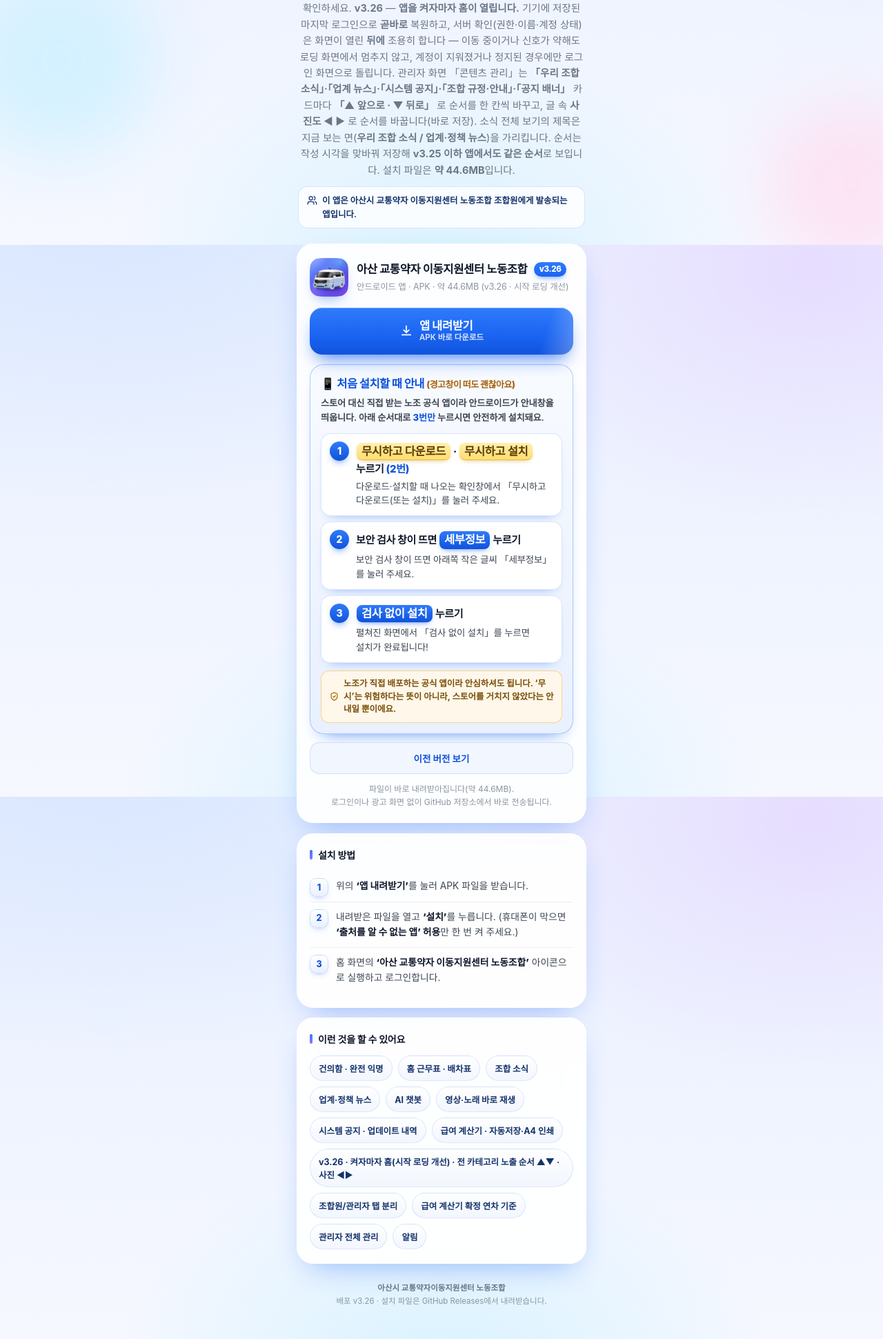
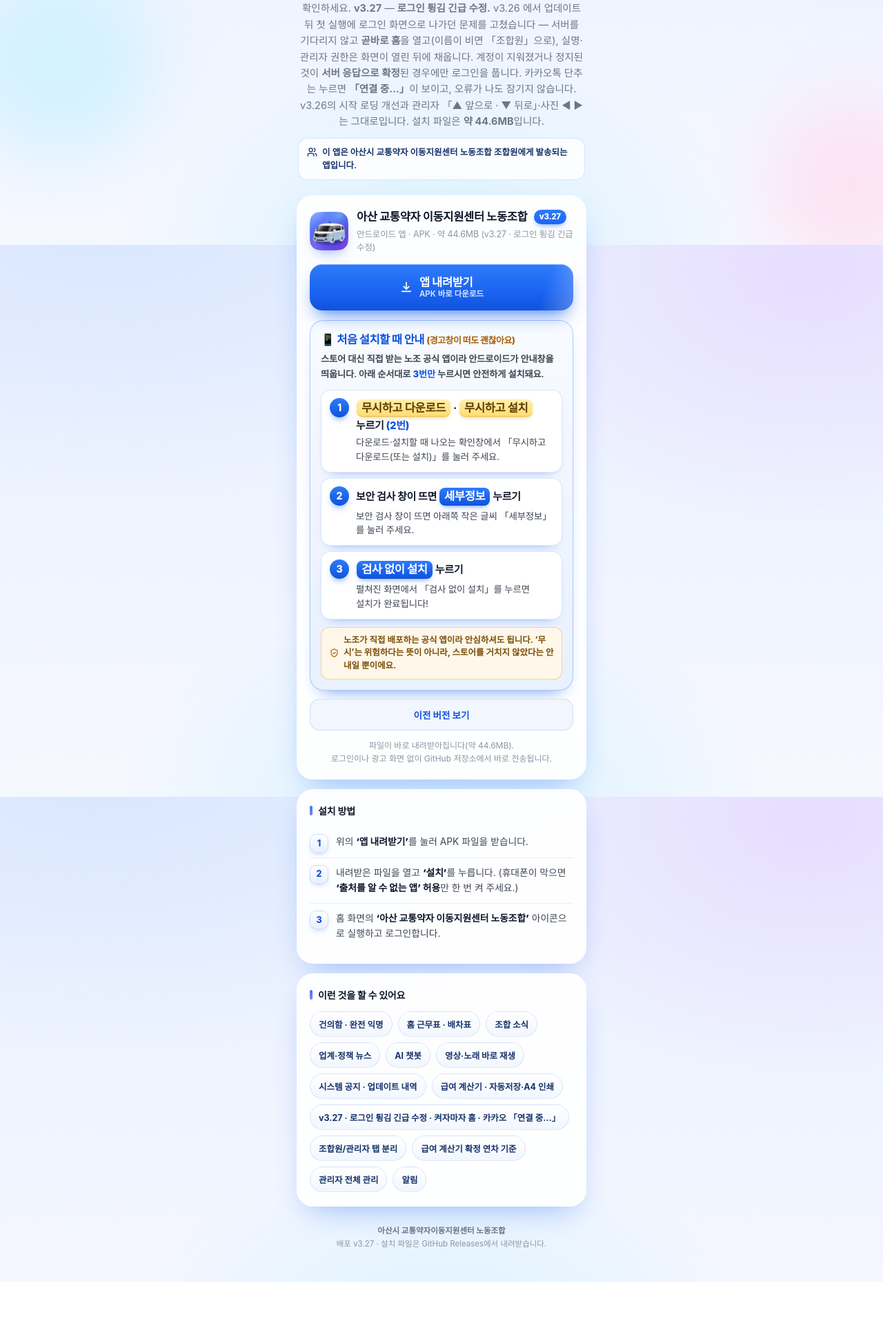
Before and after one commit to chlrhkdwns12-boop/asan-union-download, a plain HTML site: page index.html in a window 1280 px wide. Shown: the part 445-2386 px from the top of the page at 69% size. After the commit the page ends 2303 px from the top, so only its background shows below. Drawn offline with Linux system fonts and the light colour scheme.

Commit message:
v3.27 배포: 다운로드 페이지를 v3.27(로그인 튕김 긴급 수정 · 카카오 「연결 중…」 · 약 44.6MB)로 갱신

```diff
--- a/index.html
+++ b/index.html
@@ -4,11 +4,11 @@
 <meta charset="utf-8">
 <meta name="viewport" content="width=device-width, initial-scale=1, viewport-fit=cover">
 <title>아산시 교통약자이동지원센터 노동조합 공식 앱 · 설치 안내</title>
-<meta name="description" content="이 앱은 아산시 교통약자 이동지원센터 노동조합 조합원에게 발송되는 앱입니다. 건의함(완전 익명), 홈 1페이지(한 줄 인사·날씨 칩·배차표·근무표·조합 소식·바로보기·업계 뉴스·바로가기), 2페이지(익명 건의함·시스템 공지), 관리자 모드 3페이지(관리자 처리함·건의 상태 변경), 조합원 모드로 시작하는 홈, 급여 계산기(확정 연차 기준·자동저장·세부시간·A4 한 장 인쇄/PDF 저장·성명→사번·직급 「운전 주임」·연차로 읽는 근속 칸·호봉·근속 경고), 배차표↔근무표 좌우 넘김, 조합 규정·안내(관리자가 직접 수정), 사진 여러 장·카드 갤러리, 3D 둥둥 AI 챗봇, 카카오톡·당근 바로 열기까지, 조합원 명단·1:1 톡·새 톡 알림, 소식·뉴스·배차표 저장과 공유, 카카오톡 간편 로그인, 홈 화면 끝에서 끝까지 옮기는 AI 챗봇 단추, 유리가 살아 움직이는 1:1 톡방, 앱의 모든 소식·기사·규정을 아는 챗봇까지 한곳에서 확인하세요. 바탕이 파랑·분홍·민트 쓰리톤 오로라로 살아나고, 카드 테두리가 빛이 오는 쪽만 밝은 유리 림이 되며, 유리 광택이 세 겹으로 지나갑니다. 급여계산기의 「내 지난 명세서 저장·불러오기」로 그 달 입력값을 내 계정에만 저장하고, 회사가 준 원본 명세서 7건과 함께 불러와 바로 PDF로 저장합니다. 홈과 목록이 슬로우처럼 느려지던 문제를 고쳐 스크롤이 가볍고, 카드 사진은 첫 화면 여덟 장을 미리 풀어 바로 뜹니다. 급여계산기 「입력 초기화」가 동작하고, 1:1 톡 알림이 끊겨도 스스로 다시 붙습니다. v3.26에서는 앱을 켜자마자 홈이 열립니다(저장된 로그인으로 곧바로 복원하고, 서버 확인은 화면이 열린 뒤에 조용히). 관리자는 콘텐츠 관리의 모든 카테고리에서 「▲ 앞으로 · ▼ 뒤로」로 노출 순서를 바꾸고 글 속 사진도 ◀ ▶ 로 순서를 바꿀 수 있으며, 소식 전체 보기 제목이 지금 보는 면을 가리킵니다. v3.25의 소식 순서 바꾸기와 v3.24의 시작 안정화는 그대로이며, 설치 파일은 약 44.6MB입니다. (v3.26)">
+<meta name="description" content="이 앱은 아산시 교통약자 이동지원센터 노동조합 조합원에게 발송되는 앱입니다. 건의함(완전 익명), 홈 1페이지(한 줄 인사·날씨 칩·배차표·근무표·조합 소식·바로보기·업계 뉴스·바로가기), 2페이지(익명 건의함·시스템 공지), 관리자 모드 3페이지(관리자 처리함·건의 상태 변경), 조합원 모드로 시작하는 홈, 급여 계산기(확정 연차 기준·자동저장·세부시간·A4 한 장 인쇄/PDF 저장·성명→사번·직급 「운전 주임」·연차로 읽는 근속 칸·호봉·근속 경고), 배차표↔근무표 좌우 넘김, 조합 규정·안내(관리자가 직접 수정), 사진 여러 장·카드 갤러리, 3D 둥둥 AI 챗봇, 카카오톡·당근 바로 열기까지, 조합원 명단·1:1 톡·새 톡 알림, 소식·뉴스·배차표 저장과 공유, 카카오톡 간편 로그인, 홈 화면 끝에서 끝까지 옮기는 AI 챗봇 단추, 유리가 살아 움직이는 1:1 톡방, 앱의 모든 소식·기사·규정을 아는 챗봇까지 한곳에서 확인하세요. 바탕이 파랑·분홍·민트 쓰리톤 오로라로 살아나고, 카드 테두리가 빛이 오는 쪽만 밝은 유리 림이 되며, 유리 광택이 세 겹으로 지나갑니다. 급여계산기의 「내 지난 명세서 저장·불러오기」로 그 달 입력값을 내 계정에만 저장하고, 회사가 준 원본 명세서 7건과 함께 불러와 바로 PDF로 저장합니다. 홈과 목록이 슬로우처럼 느려지던 문제를 고쳐 스크롤이 가볍고, 카드 사진은 첫 화면 여덟 장을 미리 풀어 바로 뜹니다. 급여계산기 「입력 초기화」가 동작하고, 1:1 톡 알림이 끊겨도 스스로 다시 붙습니다. v3.26에서는 앱을 켜자마자 홈이 열립니다(저장된 로그인으로 곧바로 복원하고, 서버 확인은 화면이 열린 뒤에 조용히). 관리자는 콘텐츠 관리의 모든 카테고리에서 「▲ 앞으로 · ▼ 뒤로」로 노출 순서를 바꾸고 글 속 사진도 ◀ ▶ 로 순서를 바꿀 수 있으며, 소식 전체 보기 제목이 지금 보는 면을 가리킵니다. v3.25의 소식 순서 바꾸기와 v3.24의 시작 안정화는 그대로이며, 설치 파일은 약 44.6MB입니다. v3.27은 v3.26 업데이트 뒤 첫 실행에서 로그인 화면으로 나가던 문제를 고친 긴급 복구판입니다 — 서버를 기다리지 않고 곧바로 홈을 열고, 계정이 서버 응답으로 확실히 없을 때만 로그인을 풉니다. 카카오톡 단추는 누르면 「연결 중…」이 보이고, 오류가 나도 잠기지 않습니다. (v3.27)">
 
 <!-- 카카오톡·메신저 링크 미리보기 -->
 <meta property="og:title" content="아산시 교통약자이동지원센터 노동조합 공식 앱 (조합원 배포)">
-<meta property="og:description" content="이 앱은 아산시 교통약자 이동지원센터 노동조합 조합원에게 발송되는 앱입니다. 건의함(완전 익명), 홈 1페이지(한 줄 인사·날씨 칩·배차표·근무표·조합 소식·바로보기·업계 뉴스·바로가기), 2페이지(익명 건의함·시스템 공지), 관리자 모드 3페이지(관리자 처리함·건의 상태 변경), 조합원 모드로 시작하는 홈, 급여 계산기(확정 연차 기준·자동저장·세부시간·A4 한 장 인쇄/PDF 저장·성명→사번·직급 「운전 주임」·연차로 읽는 근속 칸·호봉·근속 경고), 배차표↔근무표 좌우 넘김, 조합 규정·안내(관리자가 직접 수정), 사진 여러 장·카드 갤러리, 3D 둥둥 AI 챗봇, 카카오톡·당근 바로 열기까지, 조합원 명단·1:1 톡·새 톡 알림, 소식·뉴스·배차표 저장과 공유, 카카오톡 간편 로그인, 홈 화면 끝에서 끝까지 옮기는 AI 챗봇 단추, 유리가 살아 움직이는 1:1 톡방, 앱의 모든 소식·기사·규정을 아는 챗봇까지 한곳에서 확인하세요. 바탕이 파랑·분홍·민트 쓰리톤 오로라로 살아나고, 카드 테두리가 빛이 오는 쪽만 밝은 유리 림이 되며, 유리 광택이 세 겹으로 지나갑니다. 급여계산기의 「내 지난 명세서 저장·불러오기」로 그 달 입력값을 내 계정에만 저장하고, 회사가 준 원본 명세서 7건과 함께 불러와 바로 PDF로 저장합니다. 홈과 목록이 슬로우처럼 느려지던 문제를 고쳐 스크롤이 가볍고, 카드 사진은 첫 화면 여덟 장을 미리 풀어 바로 뜹니다. 급여계산기 「입력 초기화」가 동작하고, 1:1 톡 알림이 끊겨도 스스로 다시 붙습니다. v3.26에서는 앱을 켜자마자 홈이 열립니다(저장된 로그인으로 곧바로 복원하고, 서버 확인은 화면이 열린 뒤에 조용히). 관리자는 콘텐츠 관리의 모든 카테고리에서 「▲ 앞으로 · ▼ 뒤로」로 노출 순서를 바꾸고 글 속 사진도 ◀ ▶ 로 순서를 바꿀 수 있으며, 소식 전체 보기 제목이 지금 보는 면을 가리킵니다. v3.25의 소식 순서 바꾸기와 v3.24의 시작 안정화는 그대로이며, 설치 파일은 약 44.6MB입니다. (v3.26)">
+<meta property="og:description" content="이 앱은 아산시 교통약자 이동지원센터 노동조합 조합원에게 발송되는 앱입니다. 건의함(완전 익명), 홈 1페이지(한 줄 인사·날씨 칩·배차표·근무표·조합 소식·바로보기·업계 뉴스·바로가기), 2페이지(익명 건의함·시스템 공지), 관리자 모드 3페이지(관리자 처리함·건의 상태 변경), 조합원 모드로 시작하는 홈, 급여 계산기(확정 연차 기준·자동저장·세부시간·A4 한 장 인쇄/PDF 저장·성명→사번·직급 「운전 주임」·연차로 읽는 근속 칸·호봉·근속 경고), 배차표↔근무표 좌우 넘김, 조합 규정·안내(관리자가 직접 수정), 사진 여러 장·카드 갤러리, 3D 둥둥 AI 챗봇, 카카오톡·당근 바로 열기까지, 조합원 명단·1:1 톡·새 톡 알림, 소식·뉴스·배차표 저장과 공유, 카카오톡 간편 로그인, 홈 화면 끝에서 끝까지 옮기는 AI 챗봇 단추, 유리가 살아 움직이는 1:1 톡방, 앱의 모든 소식·기사·규정을 아는 챗봇까지 한곳에서 확인하세요. 바탕이 파랑·분홍·민트 쓰리톤 오로라로 살아나고, 카드 테두리가 빛이 오는 쪽만 밝은 유리 림이 되며, 유리 광택이 세 겹으로 지나갑니다. 급여계산기의 「내 지난 명세서 저장·불러오기」로 그 달 입력값을 내 계정에만 저장하고, 회사가 준 원본 명세서 7건과 함께 불러와 바로 PDF로 저장합니다. 홈과 목록이 슬로우처럼 느려지던 문제를 고쳐 스크롤이 가볍고, 카드 사진은 첫 화면 여덟 장을 미리 풀어 바로 뜹니다. 급여계산기 「입력 초기화」가 동작하고, 1:1 톡 알림이 끊겨도 스스로 다시 붙습니다. v3.26에서는 앱을 켜자마자 홈이 열립니다(저장된 로그인으로 곧바로 복원하고, 서버 확인은 화면이 열린 뒤에 조용히). 관리자는 콘텐츠 관리의 모든 카테고리에서 「▲ 앞으로 · ▼ 뒤로」로 노출 순서를 바꾸고 글 속 사진도 ◀ ▶ 로 순서를 바꿀 수 있으며, 소식 전체 보기 제목이 지금 보는 면을 가리킵니다. v3.25의 소식 순서 바꾸기와 v3.24의 시작 안정화는 그대로이며, 설치 파일은 약 44.6MB입니다. v3.27은 v3.26 업데이트 뒤 첫 실행에서 로그인 화면으로 나가던 문제를 고친 긴급 복구판입니다 — 서버를 기다리지 않고 곧바로 홈을 열고, 계정이 서버 응답으로 확실히 없을 때만 로그인을 풉니다. 카카오톡 단추는 누르면 「연결 중…」이 보이고, 오류가 나도 잠기지 않습니다. (v3.27)">
 <meta property="og:image" content="https://chlrhkdwns12-boop.github.io/asan-union-download/icon.png">
 <meta property="og:image:width" content="1024">
 <meta property="og:image:height" content="1024">
@@ -18,7 +18,7 @@
 <meta property="og:site_name" content="아산 교통약자 이동지원센터 노동조합">
 <meta name="twitter:card" content="summary">
 <meta name="twitter:title" content="아산시 교통약자이동지원센터 노동조합 공식 앱 (조합원 배포)">
-<meta name="twitter:description" content="이 앱은 아산시 교통약자 이동지원센터 노동조합 조합원에게 발송되는 앱입니다. 건의함(완전 익명), 홈 1페이지(한 줄 인사·날씨 칩·배차표·근무표·조합 소식·바로보기·업계 뉴스·바로가기), 2페이지(익명 건의함·시스템 공지), 관리자 모드 3페이지(관리자 처리함·건의 상태 변경), 조합원 모드로 시작하는 홈, 급여 계산기(확정 연차 기준·자동저장·세부시간·A4 한 장 인쇄/PDF 저장·성명→사번·직급 「운전 주임」·연차로 읽는 근속 칸·호봉·근속 경고), 배차표↔근무표 좌우 넘김, 조합 규정·안내(관리자가 직접 수정), 사진 여러 장·카드 갤러리, 3D 둥둥 AI 챗봇, 카카오톡·당근 바로 열기까지, 조합원 명단·1:1 톡·새 톡 알림, 소식·뉴스·배차표 저장과 공유, 카카오톡 간편 로그인, 홈 화면 끝에서 끝까지 옮기는 AI 챗봇 단추, 유리가 살아 움직이는 1:1 톡방, 앱의 모든 소식·기사·규정을 아는 챗봇까지 한곳에서 확인하세요. 바탕이 파랑·분홍·민트 쓰리톤 오로라로 살아나고, 카드 테두리가 빛이 오는 쪽만 밝은 유리 림이 되며, 유리 광택이 세 겹으로 지나갑니다. 급여계산기의 「내 지난 명세서 저장·불러오기」로 그 달 입력값을 내 계정에만 저장하고, 회사가 준 원본 명세서 7건과 함께 불러와 바로 PDF로 저장합니다. 홈과 목록이 슬로우처럼 느려지던 문제를 고쳐 스크롤이 가볍고, 카드 사진은 첫 화면 여덟 장을 미리 풀어 바로 뜹니다. 급여계산기 「입력 초기화」가 동작하고, 1:1 톡 알림이 끊겨도 스스로 다시 붙습니다. v3.26에서는 앱을 켜자마자 홈이 열립니다(저장된 로그인으로 곧바로 복원하고, 서버 확인은 화면이 열린 뒤에 조용히). 관리자는 콘텐츠 관리의 모든 카테고리에서 「▲ 앞으로 · ▼ 뒤로」로 노출 순서를 바꾸고 글 속 사진도 ◀ ▶ 로 순서를 바꿀 수 있으며, 소식 전체 보기 제목이 지금 보는 면을 가리킵니다. v3.25의 소식 순서 바꾸기와 v3.24의 시작 안정화는 그대로이며, 설치 파일은 약 44.6MB입니다. (v3.26)">
+<meta name="twitter:description" content="이 앱은 아산시 교통약자 이동지원센터 노동조합 조합원에게 발송되는 앱입니다. 건의함(완전 익명), 홈 1페이지(한 줄 인사·날씨 칩·배차표·근무표·조합 소식·바로보기·업계 뉴스·바로가기), 2페이지(익명 건의함·시스템 공지), 관리자 모드 3페이지(관리자 처리함·건의 상태 변경), 조합원 모드로 시작하는 홈, 급여 계산기(확정 연차 기준·자동저장·세부시간·A4 한 장 인쇄/PDF 저장·성명→사번·직급 「운전 주임」·연차로 읽는 근속 칸·호봉·근속 경고), 배차표↔근무표 좌우 넘김, 조합 규정·안내(관리자가 직접 수정), 사진 여러 장·카드 갤러리, 3D 둥둥 AI 챗봇, 카카오톡·당근 바로 열기까지, 조합원 명단·1:1 톡·새 톡 알림, 소식·뉴스·배차표 저장과 공유, 카카오톡 간편 로그인, 홈 화면 끝에서 끝까지 옮기는 AI 챗봇 단추, 유리가 살아 움직이는 1:1 톡방, 앱의 모든 소식·기사·규정을 아는 챗봇까지 한곳에서 확인하세요. 바탕이 파랑·분홍·민트 쓰리톤 오로라로 살아나고, 카드 테두리가 빛이 오는 쪽만 밝은 유리 림이 되며, 유리 광택이 세 겹으로 지나갑니다. 급여계산기의 「내 지난 명세서 저장·불러오기」로 그 달 입력값을 내 계정에만 저장하고, 회사가 준 원본 명세서 7건과 함께 불러와 바로 PDF로 저장합니다. 홈과 목록이 슬로우처럼 느려지던 문제를 고쳐 스크롤이 가볍고, 카드 사진은 첫 화면 여덟 장을 미리 풀어 바로 뜹니다. 급여계산기 「입력 초기화」가 동작하고, 1:1 톡 알림이 끊겨도 스스로 다시 붙습니다. v3.26에서는 앱을 켜자마자 홈이 열립니다(저장된 로그인으로 곧바로 복원하고, 서버 확인은 화면이 열린 뒤에 조용히). 관리자는 콘텐츠 관리의 모든 카테고리에서 「▲ 앞으로 · ▼ 뒤로」로 노출 순서를 바꾸고 글 속 사진도 ◀ ▶ 로 순서를 바꿀 수 있으며, 소식 전체 보기 제목이 지금 보는 면을 가리킵니다. v3.25의 소식 순서 바꾸기와 v3.24의 시작 안정화는 그대로이며, 설치 파일은 약 44.6MB입니다. v3.27은 v3.26 업데이트 뒤 첫 실행에서 로그인 화면으로 나가던 문제를 고친 긴급 복구판입니다 — 서버를 기다리지 않고 곧바로 홈을 열고, 계정이 서버 응답으로 확실히 없을 때만 로그인을 풉니다. 카카오톡 단추는 누르면 「연결 중…」이 보이고, 오류가 나도 잠기지 않습니다. (v3.27)">
 <meta name="twitter:image" content="https://chlrhkdwns12-boop.github.io/asan-union-download/icon.png">
 
 <link rel="icon" type="image/png" href="icon.png">
@@ -331,7 +331,7 @@
     <div class="icon-shell"><img src="icon.png" alt="아산 교통약자 이동지원센터 노동조합 앱 아이콘"></div>
     <p class="eyebrow">노동조합 공식 앱 · 조합원 배포</p>
     <h1>아산시 교통약자이동지원센터<br><span class="accent">노동조합 공식 앱</span></h1>
-    <p class="lede">배차표·근무표·조합 소식·업계 뉴스·바로가기가 있는 <b>홈 1페이지</b>, 익명 건의함·시스템 공지의 <b>2페이지</b>,<br><b>관리자 모드로 넘기면 나오는 3페이지 ‘관리자 처리함’</b>·<b>급여 계산기(확정 연차 기준·자동저장·A4 인쇄)</b>·<b>3D 둥둥 AI 챗봇</b>, <b>카카오톡 간편 로그인</b>·<b>조합원 명단</b>·<b>1:1 톡</b>, <b>소식·뉴스·배차표 저장/공유</b>까지 한곳에서 확인하세요. <b>v3.26</b> — <b>앱을 켜자마자 홈이 열립니다.</b> 기기에 저장된 마지막 로그인으로 <b>곧바로</b> 복원하고, 서버 확인(권한·이름·계정 상태)은 화면이 열린 <b>뒤에</b> 조용히 합니다 — 이동 중이거나 신호가 약해도 로딩 화면에서 멈추지 않고, 계정이 지워졌거나 정지된 경우에만 로그인 화면으로 돌립니다. 관리자 화면 「콘텐츠 관리」는 <b>「우리 조합 소식」·「업계 뉴스」·「시스템 공지」·「조합 규정·안내」·「공지 배너」</b> 카드마다 <b>「▲ 앞으로 · ▼ 뒤로」</b> 로 순서를 한 칸씩 바꾸고, 글 속 <b>사진도 ◀ ▶</b> 로 순서를 바꿉니다(바로 저장). 소식 전체 보기의 제목은 지금 보는 면(<b>우리 조합 소식 / 업계·정책 뉴스</b>)을 가리킵니다. 순서는 작성 시각을 맞바꿔 저장해 <b>v3.25 이하 앱에서도 같은 순서</b>로 보입니다. 설치 파일은 <b>약 44.6MB</b>입니다.</p>
+    <p class="lede">배차표·근무표·조합 소식·업계 뉴스·바로가기가 있는 <b>홈 1페이지</b>, 익명 건의함·시스템 공지의 <b>2페이지</b>,<br><b>관리자 모드로 넘기면 나오는 3페이지 ‘관리자 처리함’</b>·<b>급여 계산기(확정 연차 기준·자동저장·A4 인쇄)</b>·<b>3D 둥둥 AI 챗봇</b>, <b>카카오톡 간편 로그인</b>·<b>조합원 명단</b>·<b>1:1 톡</b>, <b>소식·뉴스·배차표 저장/공유</b>까지 한곳에서 확인하세요. <b>v3.27</b> — <b>로그인 튕김 긴급 수정.</b> v3.26 에서 업데이트 뒤 첫 실행에 로그인 화면으로 나가던 문제를 고쳤습니다 — 서버를 기다리지 않고 <b>곧바로 홈</b>을 열고(이름이 비면 「조합원」으로), 실명·관리자 권한은 화면이 열린 뒤에 채웁니다. 계정이 지워졌거나 정지된 것이 <b>서버 응답으로 확정</b>된 경우에만 로그인을 풉니다. 카카오톡 단추는 누르면 <b>「연결 중…」</b>이 보이고, 오류가 나도 잠기지 않습니다. v3.26의 시작 로딩 개선과 관리자 「▲ 앞으로 · ▼ 뒤로」·사진 ◀ ▶ 는 그대로입니다. 설치 파일은 <b>약 44.6MB</b>입니다.</p>
     <p class="audience">
       <svg viewBox="0 0 24 24" fill="none" stroke="currentColor" stroke-width="2" stroke-linecap="round" stroke-linejoin="round" aria-hidden="true">
         <path d="M16 21v-2a4 4 0 0 0-4-4H6a4 4 0 0 0-4 4v2"/><circle cx="9" cy="7" r="4"/><path d="M22 21v-2a4 4 0 0 0-3-3.87"/><path d="M16 3.13a4 4 0 0 1 0 7.75"/>
@@ -344,12 +344,12 @@
     <div class="spec">
       <img class="mini" src="icon.png" alt="">
       <div class="meta">
-        <div class="name">아산 교통약자 이동지원센터 노동조합 <span class="version">v3.26</span></div>
-        <div class="sub">안드로이드 앱 · APK · 약 44.6MB (v3.26 · 시작 로딩 개선)</div>
+        <div class="name">아산 교통약자 이동지원센터 노동조합 <span class="version">v3.27</span></div>
+        <div class="sub">안드로이드 앱 · APK · 약 44.6MB (v3.27 · 로그인 튕김 긴급 수정)</div>
       </div>
     </div>
 
-    <a class="cta" id="apkCta" href="https://github.com/chlrhkdwns12-boop/asan-union-download/releases/download/v3.26/asan-union-box-v3.26.apk" rel="noopener" aria-haspopup="dialog" aria-controls="installGuideModal">
+    <a class="cta" id="apkCta" href="https://github.com/chlrhkdwns12-boop/asan-union-download/releases/download/v3.27/asan-union-box-v3.27.apk" rel="noopener" aria-haspopup="dialog" aria-controls="installGuideModal">
       <svg viewBox="0 0 24 24" fill="none" stroke="currentColor" stroke-width="2.1" stroke-linecap="round" stroke-linejoin="round" aria-hidden="true">
         <path d="M12 3v11"/><path d="m7.5 10 4.5 4.5L16.5 10"/><path d="M4.5 18.5h15"/>
       </svg>
@@ -415,7 +415,7 @@
       <span class="chip">영상·노래 바로 재생</span>
       <span class="chip">시스템 공지 · 업데이트 내역</span>
       <span class="chip">급여 계산기 · 자동저장·A4 인쇄</span>
-      <span class="chip">v3.26 · 켜자마자 홈(시작 로딩 개선) · 전 카테고리 노출 순서 ▲▼ · 사진 ◀▶</span>
+      <span class="chip">v3.27 · 로그인 튕김 긴급 수정 · 켜자마자 홈 · 카카오 「연결 중…」</span>
       <span class="chip">조합원/관리자 탭 분리</span>
       <span class="chip">급여 계산기 확정 연차 기준</span>
       <span class="chip">관리자 전체 관리</span>
@@ -425,7 +425,7 @@
 
   <footer>
     <b>아산시 교통약자이동지원센터 노동조합</b><br>
-    배포 v3.26 · 설치 파일은 GitHub Releases에서 내려받습니다.
+    배포 v3.27 · 설치 파일은 GitHub Releases에서 내려받습니다.
   </footer>
 </main>
 
@@ -458,7 +458,7 @@
       </li>
     </ol>
     <div class="mg-actions">
-      <a class="mg-go" id="mgDownload" href="https://github.com/chlrhkdwns12-boop/asan-union-download/releases/download/v3.26/asan-union-box-v3.26.apk" rel="noopener">
+      <a class="mg-go" id="mgDownload" href="https://github.com/chlrhkdwns12-boop/asan-union-download/releases/download/v3.27/asan-union-box-v3.27.apk" rel="noopener">
         <svg viewBox="0 0 24 24" fill="none" stroke="currentColor" stroke-width="2.1" stroke-linecap="round" stroke-linejoin="round" aria-hidden="true">
           <path d="M12 3v11"/><path d="m7.5 10 4.5 4.5L16.5 10"/><path d="M4.5 18.5h15"/>
         </svg>
```
